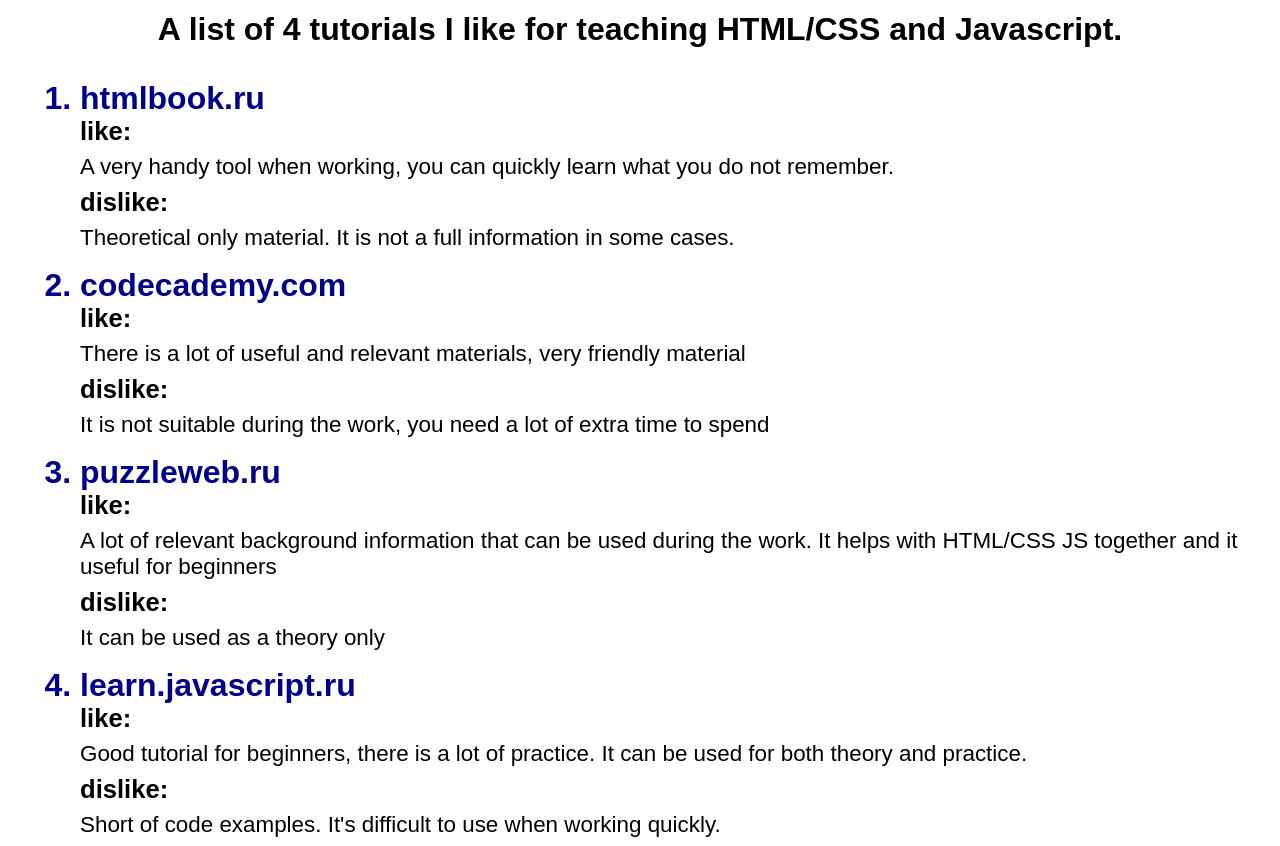
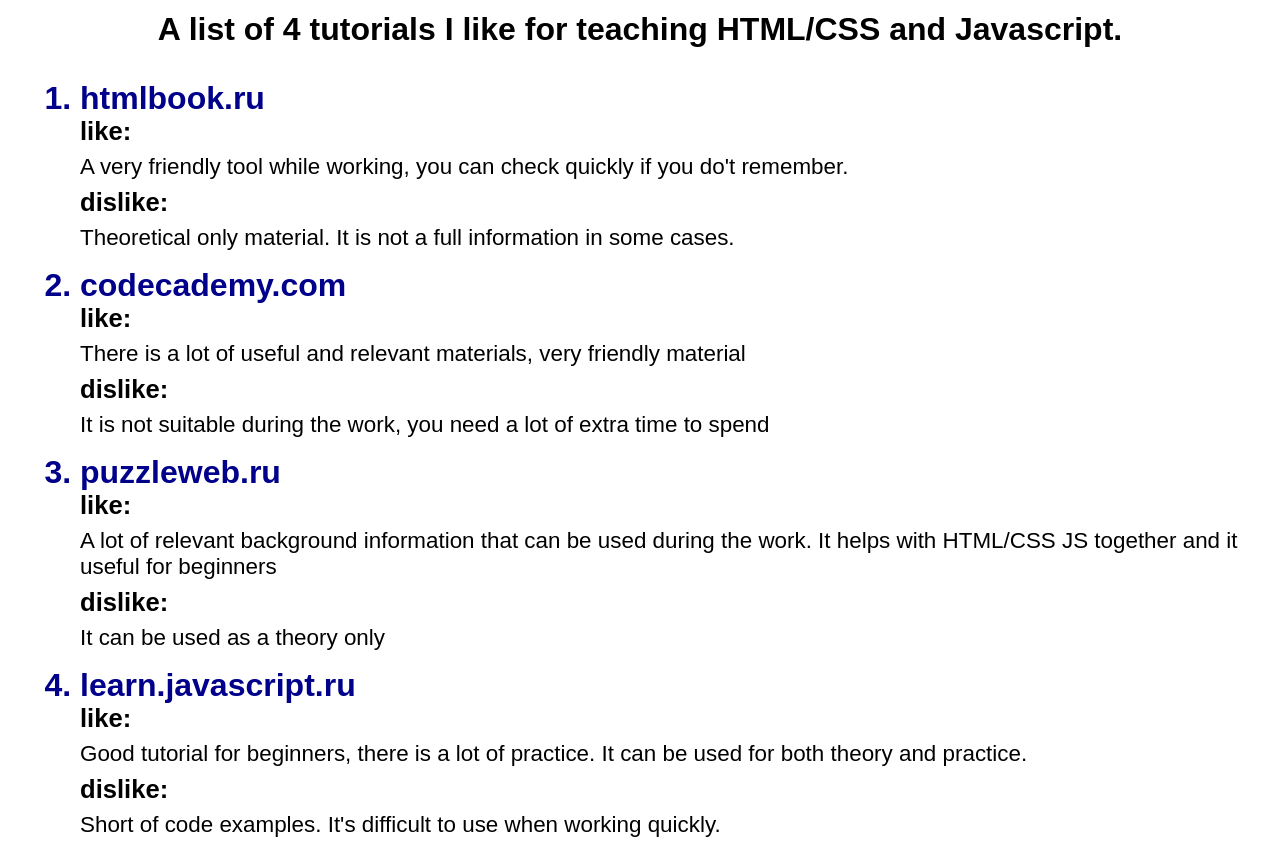
Before and after one commit to Maikov/Upscale_Academy, a plain HTML site: page index.html in a window 1280 px wide. Shown: the part 74-920 px from the top of the page. Drawn offline with Linux system fonts and the light colour scheme.

Commit message:
2 commit

```diff
--- a/index.html
+++ b/index.html
@@ -14,7 +14,7 @@
 <ol type="1">
   <li class="item">htmlbook.ru</li>
     <span>like:</span>
-    <p>A very handy tool when working, you can quickly learn what you do not remember.</p>
+    <p>A very friendly tool while working, you can check quickly if you do't remember.</p>
     <span>dislike:</span>
     <p>Theoretical only material. It is not a full information in some cases.</p>
 
```
